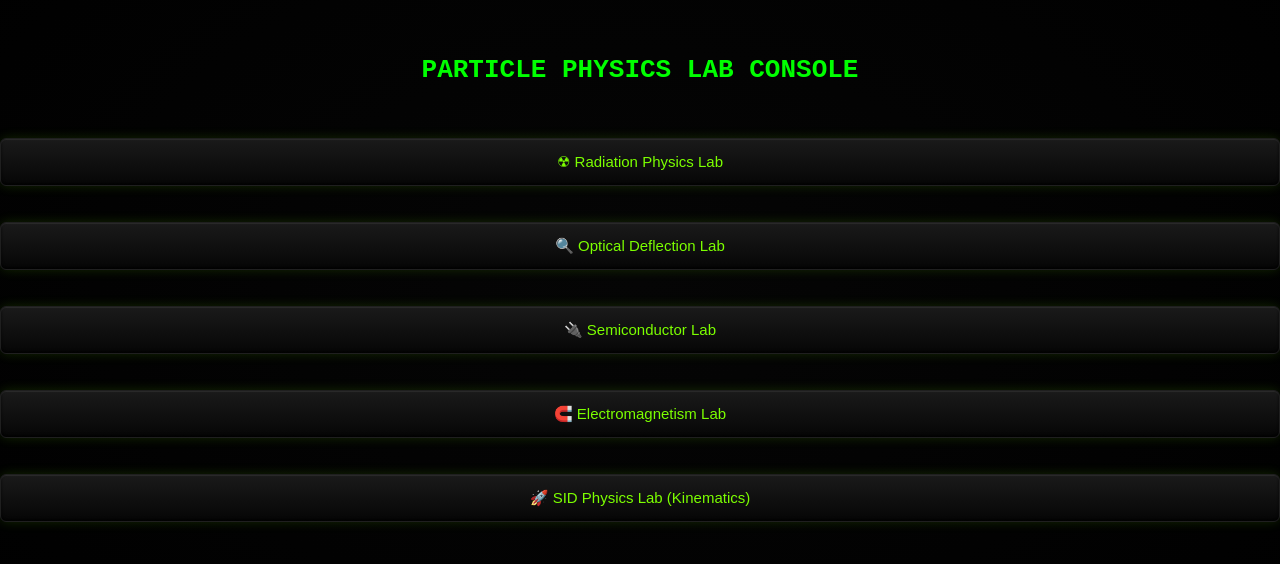
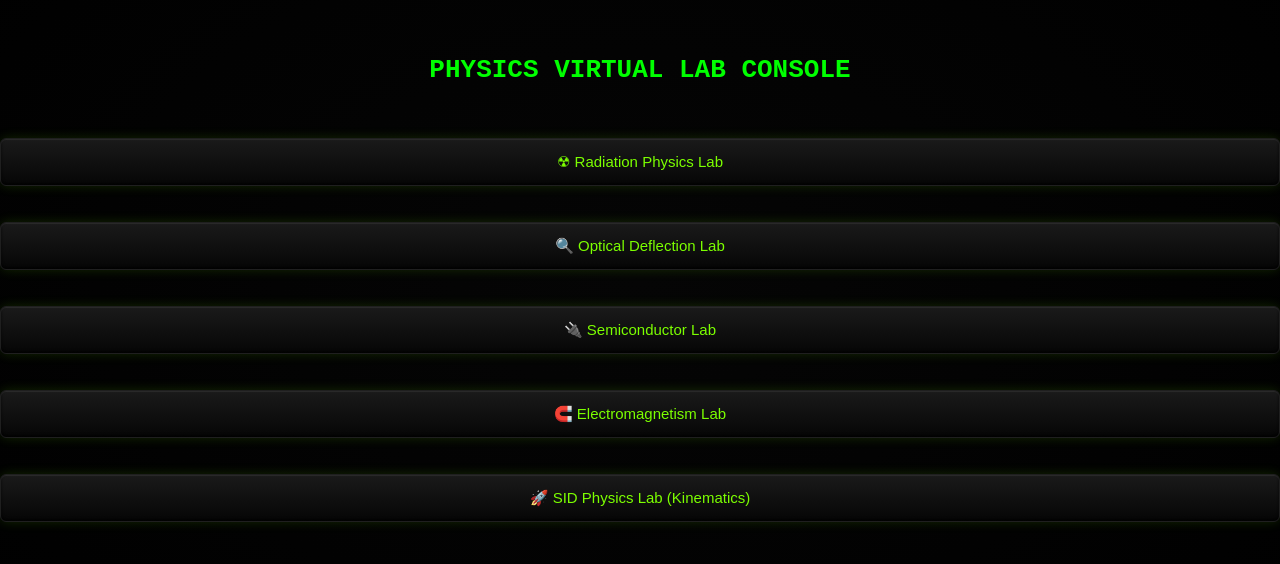
Before and after one commit to Assam157/RadiationLab, a React (Create React App) app: page / in a window 1280 px wide. Shown: the part 120-684 px from the top of the page. Built offline with nearby package versions, Linux system fonts and the light colour scheme.

Commit message:
Update App.js

```diff
--- a/src/App.js
+++ b/src/App.js
@@ -32,7 +32,7 @@ function DexterHome() {
         gap: 20
       }}
     >
-      <h1>PARTICLE PHYSICS LAB CONSOLE</h1>
+      <h1>PHYSICS VIRTUAL LAB CONSOLE</h1>
 
       <button className="lab-btn" onClick={() => navigate("/radiation")}>
         ☢ Radiation Physics Lab
```
